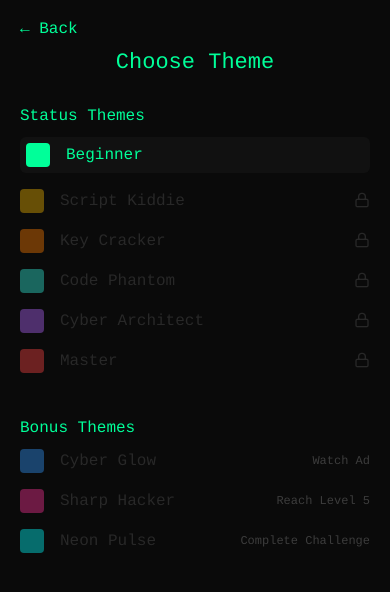
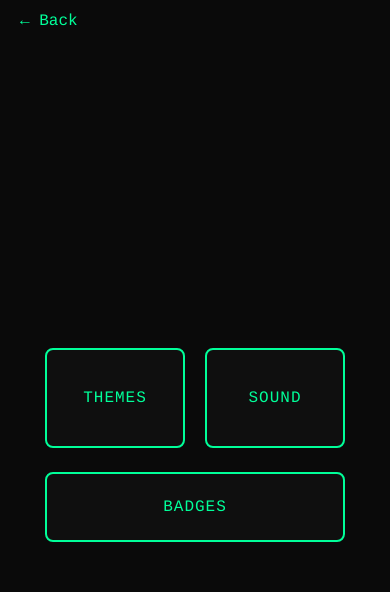
Before and after one commit to bhi049/crack-the-code, a React Native app: screen /Profile in a window 390 px wide. Shown: the top 592 px of the page. Built offline with nearby package versions, Linux system fonts and the light colour scheme.

Commit message:
Clean profile page hub with 3 buttons for themes, badges, sound

```diff
--- a/App.js
+++ b/App.js
@@ -9,7 +9,7 @@ import WinScreen from "./src/screens/WinScreen";
 import ProfileScreen from "./src/screens/ProfileScreen";
 import DailyOverviewScreen from "./src/screens/DailyOverviewScreen";
 import DailyCrackScreen from "./src/screens/DailyCrackScreen";
-
+import ThemeScreen from "./src/screens/ThemeScreen";
 const Stack = createNativeStackNavigator();
 
 export default function App() {
@@ -23,6 +23,7 @@ export default function App() {
           <Stack.Screen name="DailyCrack" component={DailyCrackScreen} />
           <Stack.Screen name="Win" component={WinScreen} />
           <Stack.Screen name="Profile" component={ProfileScreen} />
+          <Stack.Screen name="Theme" component={ThemeScreen} />
         </Stack.Navigator>
       </NavigationContainer>
     </ThemeProvider>
--- a/src/components/StreakBadge.js
+++ b/src/components/StreakBadge.js
@@ -46,7 +46,7 @@ export default function StreakBadge(props) {
       ]}
     >
       <View style={styles.row}>
-        <Text style={[styles.label, { color }]}>{/* left */}STREAK</Text>
+        <Text style={[styles.label, { color }]}>{/* left */}DAILY STREAK</Text>
         <Text style={[styles.value, { color }]}>{streak} days</Text>
       </View>
 
--- a/src/screens/DailyCrackScreen.js
+++ b/src/screens/DailyCrackScreen.js
@@ -20,7 +20,7 @@ import evaluateGuess from "../utils/evaluateGuess";
 import { reconcileDailyStreak } from "../utils/daily";
 
 /* ---------- Config ---------- */
-const BASE_MAX_ATTEMPTS = 6;          // your current choice
+const BASE_MAX_ATTEMPTS = 6;
 const EXTRA_ATTEMPTS_PER_AD = 2;
 const MAX_AD_RETRIES_PER_DAY = 2;
 const DAILY_XP_REWARD = 300;
--- a/src/screens/ProfileScreen.js
+++ b/src/screens/ProfileScreen.js
@@ -1,213 +1,97 @@
-import React, { useEffect, useState, useContext } from "react";
-import Icon from 'react-native-vector-icons/Feather';
+import React, { useContext } from "react";
 import {
+  SafeAreaView,
   View,
   Text,
   StyleSheet,
   TouchableOpacity,
-  SafeAreaView,
-  ScrollView,
+  Alert,
 } from "react-native";
-import AsyncStorage from "@react-native-async-storage/async-storage";
-import getHackerStatus from "../utils/getHackerStatus";
-import { STATUS_THEMES, BONUS_THEMES } from "../utils/themes";
-import { getUnlockedBonusThemes } from "../utils/themeUnlocks";
-import { getTheme } from "../utils/storage";
 import { ThemeContext } from "../context/ThemeContext";
-import ThemePreviewModal from "../components/ThemePreviewModal";
 
 export default function ProfileScreen({ navigation }) {
-  const { setTheme, color } = useContext(ThemeContext);
-  const [selected, setSelected] = useState("Beginner");
-  const [unlockedThemes, setUnlockedThemes] = useState(["Beginner"]);
-  const [unlockedBonusThemes, setUnlockedBonusThemes] = useState([]);
-  const [previewItem, setPreviewItem] = useState(null);
-  const [isStatusPreview, setIsStatusPreview] = useState(true);
+  const { color } = useContext(ThemeContext);
 
-  useEffect(() => {
-    const loadStatus = async () => {
-      const count = await AsyncStorage.getItem("codesCracked");
-      const cracked = count ? parseInt(count, 10) : 0;
-      const status = getHackerStatus(cracked);
-      const saved = await getTheme();
-
-      const themeOrder = Object.keys(STATUS_THEMES);
-      const unlocked = themeOrder.slice(0, themeOrder.indexOf(status.title) + 1);
-
-      const level = await AsyncStorage.getItem("level") || 1;
-      const adsWatched = JSON.parse(await AsyncStorage.getItem("adsWatched")) || [];
-      const challengesCompleted = JSON.parse(await AsyncStorage.getItem("challengesCompleted")) || [];
-
-      const bonus = getUnlockedBonusThemes({
-        cracked,
-        level: parseInt(level, 10),
-        adsWatched,
-        challengesCompleted,
-      });
-
-      setSelected(saved);
-      setUnlockedThemes(unlocked);
-      setUnlockedBonusThemes(bonus);
-    };
-
-    loadStatus();
-  }, []);
-
-  const handleSelect = async (themeName) => {
-    await setTheme(themeName);
-    setSelected(themeName);
-  };
-
-  const handleUnlock = (themeKey) => {
-    setUnlockedBonusThemes((prev) => [...new Set([...prev, themeKey])]);
-  };
-
-  const handlePreview = (item, isStatus) => {
-    setPreviewItem(item);
-    setIsStatusPreview(isStatus);
-  };
-
-  const closeModal = () => {
-    setPreviewItem(null);
-  };
-
-  const renderItem = (item, isStatusTheme) => {
-    const isUnlocked = isStatusTheme
-      ? unlockedThemes.includes(item.name)
-      : unlockedBonusThemes.includes(item.key);
-
-    const isActive = item.name === selected;
-
-    return (
-      <TouchableOpacity
-        key={item.name}
-        onPress={() => {
-          if (isUnlocked) {
-            // Directly apply unlocked themes
-            handleSelect(item.name);
-          } else {
-            // Open preview modal for locked themes
-            handlePreview(item, isStatusTheme);
-          }
-        }}
-        style={[
-          styles.themeItem,
-          isActive && styles.selected,
-          !isUnlocked && { opacity: 0.4 },
-        ]}
-      >
-        <View style={[styles.colorPreview, { backgroundColor: item.color }]} />
-
-        <Text
-          style={[
-            styles.themeText,
-            isActive && { color: item.color },
-            !isUnlocked && { color: "#555" },
-          ]}
-        >
-          {item.name}
-        </Text>
-
-        {!isUnlocked && (
-          <Text style={styles.unlockText}>
-            {isStatusTheme ? <Icon name="lock" size={16} color="#555" /> : ` ${item.unlock}`}
-          </Text>
-        )}
-      </TouchableOpacity>
-    );
-  };
+  const MenuButton = ({ title, onPress, style }) => (
+    <TouchableOpacity
+      activeOpacity={0.85}
+      onPress={onPress}
+      style={[styles.btn, style, { borderColor: color }]}
+    >
+      <Text style={[styles.btnText, { color }]}>{title}</Text>
+    </TouchableOpacity>
+  );
 
   return (
     <SafeAreaView style={styles.safe}>
       <View style={styles.container}>
+        {/* Back */}
         <TouchableOpacity onPress={() => navigation.goBack()}>
           <Text style={[styles.back, { color }]}>← Back</Text>
         </TouchableOpacity>
 
-        <Text style={[styles.header, { color }]}>Choose Theme</Text>
+        {/* Grid */}
+        <View style={styles.grid}>
+          <View style={styles.row}>
+            <MenuButton
+              title="THEMES"
+              onPress={() => navigation.navigate("Theme")}
+              style={styles.square}
+            />
+            <MenuButton
+              title="SOUND"
+              onPress={() => Alert.alert("Coming soon", "Sound settings are on the way.")}
+              style={styles.square}
+            />
+          </View>
 
-        <ScrollView contentContainerStyle={styles.list}>
-          <Text style={[styles.subHeader, { color }]}>Status Themes</Text>
-          {Object.values(STATUS_THEMES).map((item) => renderItem(item, true))}
-
-          <Text style={[styles.subHeader, { color, marginTop: 30 }]}>Bonus Themes</Text>
-          {BONUS_THEMES.map((item) => renderItem(item, false))}
-        </ScrollView>
+          <MenuButton
+            title="BADGES"
+            onPress={() => Alert.alert("Coming soon", "Badges screen is on the way.")}
+            style={styles.wide}
+          />
+        </View>
       </View>
-
-      {/* Modal for previewing and selecting/unlocking themes */}
-      <ThemePreviewModal
-        visible={!!previewItem}
-        theme={previewItem}
-        unlocked={
-          previewItem &&
-          (isStatusPreview
-            ? unlockedThemes.includes(previewItem.name)
-            : unlockedBonusThemes.includes(previewItem.key))
-        }
-        onClose={closeModal}
-        onSelect={handleSelect}
-        onUnlock={handleUnlock}
-      />
     </SafeAreaView>
   );
 }
 
 const styles = StyleSheet.create({
-  safe: {
+  safe: { flex: 1, backgroundColor: "#0a0a0a" },
+  container: { flex: 1, paddingHorizontal: 20, paddingTop: 12 },
+  back: { fontFamily: "Courier", fontSize: 16, marginBottom: 16 },
+
+  grid: {
     flex: 1,
-    backgroundColor: "#0a0a0a",
+    justifyContent: "center",
+    gap: 24,
   },
-  container: {
-    flex: 1,
-    backgroundColor: "#0a0a0a",
-    padding: 20,
+  row: {
+    flexDirection: "row",
+    gap: 20,
+    justifyContent: "center",
   },
-  back: {
+  btn: {
+    borderWidth: 2,
+    borderRadius: 8,
+    paddingVertical: 18,
+    paddingHorizontal: 22,
+    alignItems: "center",
+    justifyContent: "center",
+    backgroundColor: "#0f0f0f",
+  },
+  square: {
+    width: 140,
+    height: 100,
+  },
+  wide: {
+    alignSelf: "center",
+    width: 300,
+    height: 70,
+  },
+  btnText: {
     fontFamily: "Courier",
-    marginBottom: 12,
     fontSize: 16,
-  },
-  header: {
-    fontSize: 22,
-    fontFamily: "Courier",
-    textAlign: "center",
-    marginBottom: 20,
-  },
-  subHeader: {
-    fontSize: 16,
-    fontFamily: "Courier",
-    marginBottom: 12,
-    marginTop: 12,
-  },
-  list: {
-    paddingBottom: 20,
-  },
-  themeItem: {
-    flexDirection: "row",
-    alignItems: "center",
-    marginBottom: 16,
-  },
-  colorPreview: {
-    width: 24,
-    height: 24,
-    borderRadius: 4,
-    marginRight: 16,
-  },
-  themeText: {
-    fontSize: 16,
-    fontFamily: "Courier",
-    color: "#ccc",
-  },
-  selected: {
-    backgroundColor: "#111",
-    padding: 6,
-    borderRadius: 6,
-  },
-  unlockText: {
-    marginLeft: "auto",
-    fontFamily: "Courier",
-    fontSize: 12,
-    color: "#888",
+    letterSpacing: 1,
   },
 });
--- /dev/null
+++ b/src/screens/ThemeScreen.js
@@ -0,0 +1,213 @@
+import React, { useEffect, useState, useContext } from "react";
+import Icon from 'react-native-vector-icons/Feather';
+import {
+  View,
+  Text,
+  StyleSheet,
+  TouchableOpacity,
+  SafeAreaView,
+  ScrollView,
+} from "react-native";
+import AsyncStorage from "@react-native-async-storage/async-storage";
+import getHackerStatus from "../utils/getHackerStatus";
+import { STATUS_THEMES, BONUS_THEMES } from "../utils/themes";
+import { getUnlockedBonusThemes } from "../utils/themeUnlocks";
+import { getTheme } from "../utils/storage";
+import { ThemeContext } from "../context/ThemeContext";
+import ThemePreviewModal from "../components/ThemePreviewModal";
+
+export default function ProfileScreen({ navigation }) {
+  const { setTheme, color } = useContext(ThemeContext);
+  const [selected, setSelected] = useState("Beginner");
+  const [unlockedThemes, setUnlockedThemes] = useState(["Beginner"]);
+  const [unlockedBonusThemes, setUnlockedBonusThemes] = useState([]);
+  const [previewItem, setPreviewItem] = useState(null);
+  const [isStatusPreview, setIsStatusPreview] = useState(true);
+
+  useEffect(() => {
+    const loadStatus = async () => {
+      const count = await AsyncStorage.getItem("codesCracked");
+      const cracked = count ? parseInt(count, 10) : 0;
+      const status = getHackerStatus(cracked);
+      const saved = await getTheme();
+
+      const themeOrder = Object.keys(STATUS_THEMES);
+      const unlocked = themeOrder.slice(0, themeOrder.indexOf(status.title) + 1);
+
+      const level = await AsyncStorage.getItem("level") || 1;
+      const adsWatched = JSON.parse(await AsyncStorage.getItem("adsWatched")) || [];
+      const challengesCompleted = JSON.parse(await AsyncStorage.getItem("challengesCompleted")) || [];
+
+      const bonus = getUnlockedBonusThemes({
+        cracked,
+        level: parseInt(level, 10),
+        adsWatched,
+        challengesCompleted,
+      });
+
+      setSelected(saved);
+      setUnlockedThemes(unlocked);
+      setUnlockedBonusThemes(bonus);
+    };
+
+    loadStatus();
+  }, []);
+
+  const handleSelect = async (themeName) => {
+    await setTheme(themeName);
+    setSelected(themeName);
+  };
+
+  const handleUnlock = (themeKey) => {
+    setUnlockedBonusThemes((prev) => [...new Set([...prev, themeKey])]);
+  };
+
+  const handlePreview = (item, isStatus) => {
+    setPreviewItem(item);
+    setIsStatusPreview(isStatus);
+  };
+
+  const closeModal = () => {
+    setPreviewItem(null);
+  };
+
+  const renderItem = (item, isStatusTheme) => {
+    const isUnlocked = isStatusTheme
+      ? unlockedThemes.includes(item.name)
+      : unlockedBonusThemes.includes(item.key);
+
+    const isActive = item.name === selected;
+
+    return (
+      <TouchableOpacity
+        key={item.name}
+        onPress={() => {
+          if (isUnlocked) {
+            // Directly apply unlocked themes
+            handleSelect(item.name);
+          } else {
+            // Open preview modal for locked themes
+            handlePreview(item, isStatusTheme);
+          }
+        }}
+        style={[
+          styles.themeItem,
+          isActive && styles.selected,
+          !isUnlocked && { opacity: 0.4 },
+        ]}
+      >
+        <View style={[styles.colorPreview, { backgroundColor: item.color }]} />
+
+        <Text
+          style={[
+            styles.themeText,
+            isActive && { color: item.color },
+            !isUnlocked && { color: "#555" },
+          ]}
+        >
+          {item.name}
+        </Text>
+
+        {!isUnlocked && (
+          <Text style={styles.unlockText}>
+            {isStatusTheme ? <Icon name="lock" size={16} color="#555" /> : ` ${item.unlock}`}
+          </Text>
+        )}
+      </TouchableOpacity>
+    );
+  };
+
+  return (
+    <SafeAreaView style={styles.safe}>
+      <View style={styles.container}>
+        <TouchableOpacity onPress={() => navigation.goBack()}>
+          <Text style={[styles.back, { color }]}>← Back</Text>
+        </TouchableOpacity>
+
+        <Text style={[styles.header, { color }]}>Choose Theme</Text>
+
+        <ScrollView contentContainerStyle={styles.list}>
+          <Text style={[styles.subHeader, { color }]}>Status Themes</Text>
+          {Object.values(STATUS_THEMES).map((item) => renderItem(item, true))}
+
+          <Text style={[styles.subHeader, { color, marginTop: 30 }]}>Bonus Themes</Text>
+          {BONUS_THEMES.map((item) => renderItem(item, false))}
+        </ScrollView>
+      </View>
+
+      {/* Modal for previewing and selecting/unlocking themes */}
+      <ThemePreviewModal
+        visible={!!previewItem}
+        theme={previewItem}
+        unlocked={
+          previewItem &&
+          (isStatusPreview
+            ? unlockedThemes.includes(previewItem.name)
+            : unlockedBonusThemes.includes(previewItem.key))
+        }
+        onClose={closeModal}
+        onSelect={handleSelect}
+        onUnlock={handleUnlock}
+      />
+    </SafeAreaView>
+  );
+}
+
+const styles = StyleSheet.create({
+  safe: {
+    flex: 1,
+    backgroundColor: "#0a0a0a",
+  },
+  container: {
+    flex: 1,
+    backgroundColor: "#0a0a0a",
+    padding: 20,
+  },
+  back: {
+    fontFamily: "Courier",
+    marginBottom: 12,
+    fontSize: 16,
+  },
+  header: {
+    fontSize: 22,
+    fontFamily: "Courier",
+    textAlign: "center",
+    marginBottom: 20,
+  },
+  subHeader: {
+    fontSize: 16,
+    fontFamily: "Courier",
+    marginBottom: 12,
+    marginTop: 12,
+  },
+  list: {
+    paddingBottom: 20,
+  },
+  themeItem: {
+    flexDirection: "row",
+    alignItems: "center",
+    marginBottom: 16,
+  },
+  colorPreview: {
+    width: 24,
+    height: 24,
+    borderRadius: 4,
+    marginRight: 16,
+  },
+  themeText: {
+    fontSize: 16,
+    fontFamily: "Courier",
+    color: "#ccc",
+  },
+  selected: {
+    backgroundColor: "#111",
+    padding: 6,
+    borderRadius: 6,
+  },
+  unlockText: {
+    marginLeft: "auto",
+    fontFamily: "Courier",
+    fontSize: 12,
+    color: "#888",
+  },
+});
```
